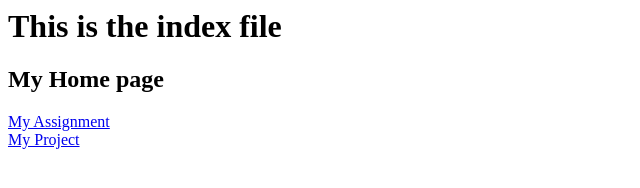
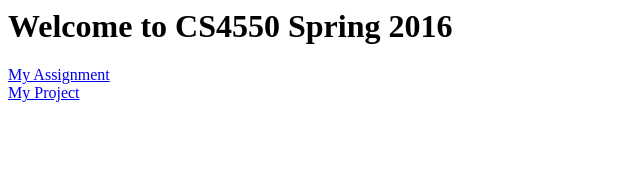
Before and after one commit to jannunzi/Spring2016CS4550, a website: page public/index.html in a window 1280 px wide. Shown: the whole page, without its empty margins (0-640 px from the left). Drawn offline with Linux system fonts and the light colour scheme.

Commit message:
Changed title

```diff
--- a/public/index.html
+++ b/public/index.html
@@ -1,5 +1,4 @@
-<h1>This is the index file</h1>
-<h2>My Home page</h2>
+<h1>Welcome to CS4550 Spring 2016</h1>
 <a href="assignment/index.html">My Assignment</a>
 <br/>
 <a href="project/index.html">My Project</a>
```
